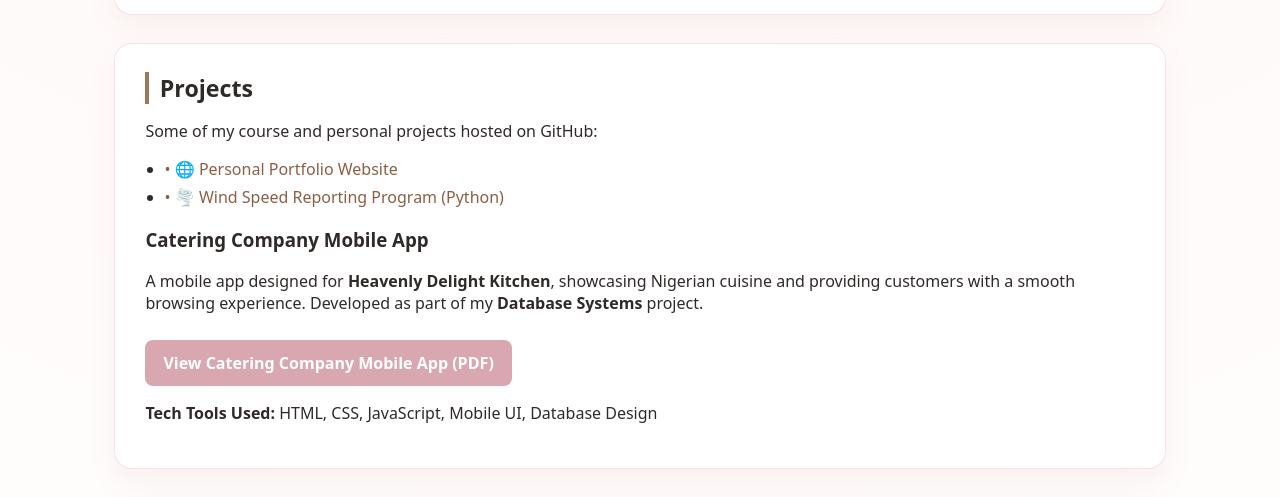
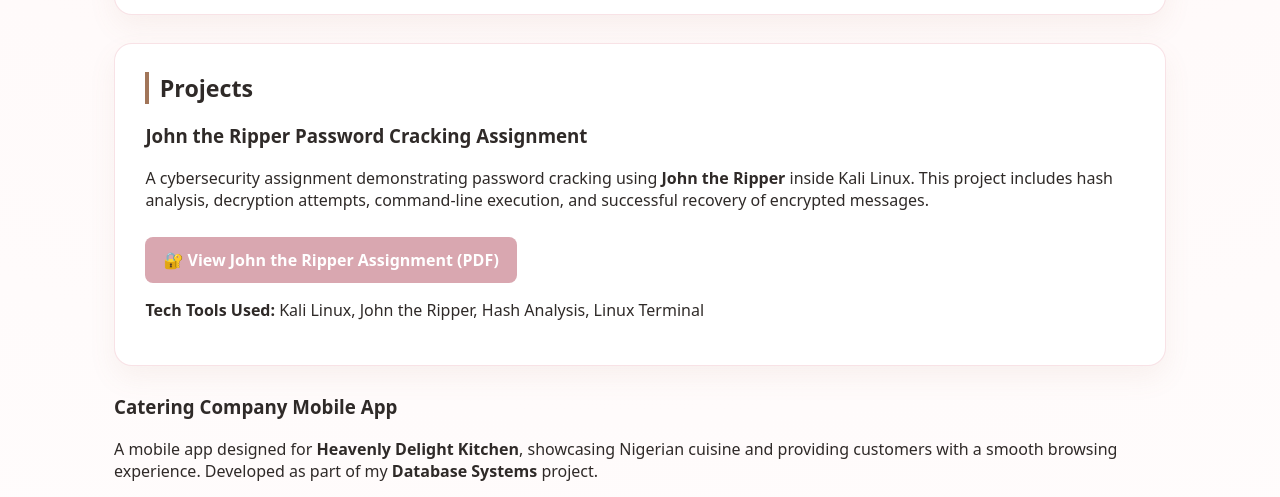
Before and after one commit to elesinmogunbose19-rgb/JulianaPortfolio, a plain HTML site: page index.html in a window 1280 px wide. Shown: the part 1156-1653 px from the top of the page. Drawn offline with Linux system fonts and the light colour scheme.

Commit message:
Update index.html

```diff
--- a/index.html
+++ b/index.html
@@ -90,24 +90,30 @@
       </ul>
     </section>
 
-    <!-- PROJECTS SECTION -->
-    <section id="projects" class="card">
-      <h2>Projects</h2>
-      <p>Some of my course and personal projects hosted on GitHub:</p>
+   <!-- PROJECTS SECTION -->
+<section id="projects" class="card">
+  <h2>Projects</h2>
 
-      <ul class="projects-list">
-        <li>
-          <a href="https://github.com/elesinmogunbose19-rgb/JulianaPortfolio" target="_blank">
-            🌐 Personal Portfolio Website
-          </a>
-        </li>
+  <!-- John the Ripper Project -->
+  <div class="project-card">
+    <h3>John the Ripper Password Cracking Assignment</h3>
 
-        <li>
-          <a href="https://github.com/elesinmogunbose19-rgb/wind-speed-program" target="_blank">
-            🌪️ Wind Speed Reporting Program (Python)
-          </a>
-        </li>
-      </ul>
+    <p>
+      A cybersecurity assignment demonstrating password cracking using
+      <strong>John the Ripper</strong> inside Kali Linux. This project includes
+      hash analysis, decryption attempts, command-line execution, and
+      successful recovery of encrypted messages.
+    </p>
+
+    <a href="John the Ripper Assignment.pdf"
+       class="app-link-card"
+       target="_blank">
+      🔐 View John the Ripper Assignment (PDF)
+    </a>
+
+    <p><strong>Tech Tools Used:</strong> Kali Linux, John the Ripper, Hash Analysis, Linux Terminal</p>
+  </div>
+</section>
 
 <div class="project-card">
   <h3>Catering Company Mobile App</h3>
```
